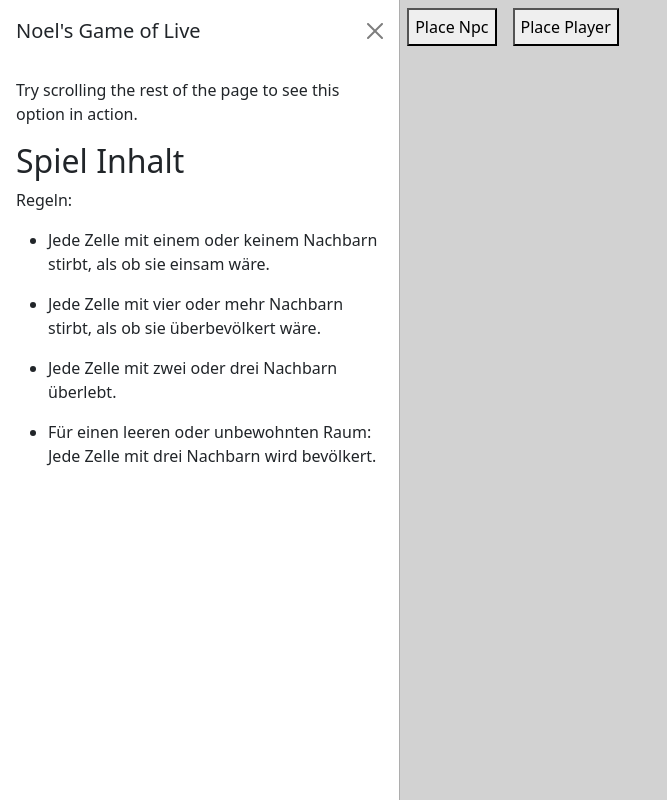
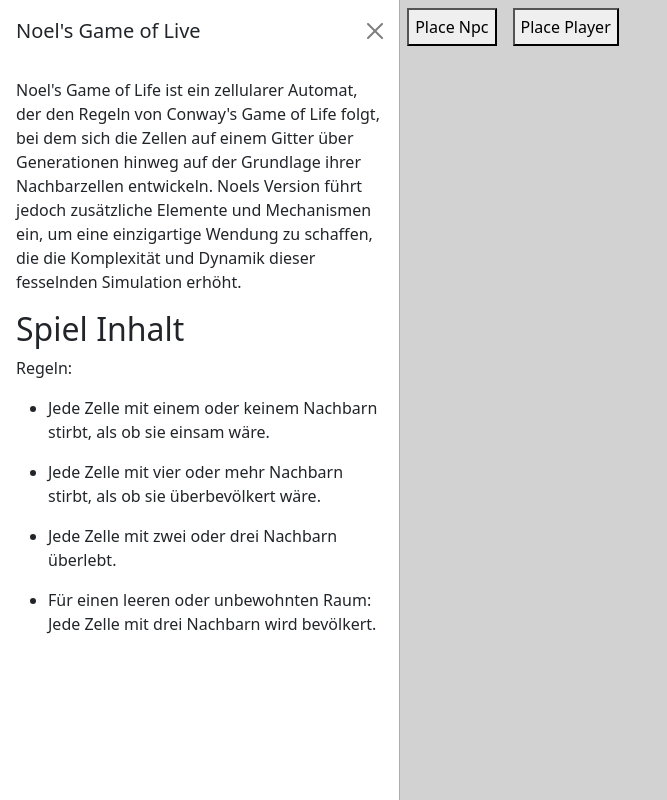
Before and after one commit to GameOfLifeX/gameoflife-web, a Vue app: page / in a window 1280 px wide. Both pictures are taken after a click on the button 29 px from the left and 27 px from the top of the page. Shown: the whole page, without its empty margins (0-667 px from the left). Built offline with nearby package versions, Linux system fonts and the light colour scheme.

Commit message:
Added Sidebar content

```diff
--- a/src/App.vue
+++ b/src/App.vue
@@ -39,7 +39,8 @@ impl.setCell(0, 1, PixelType.Npc);
       ></button>
     </div>
     <div class="offcanvas-body">
-      <p>Try scrolling the rest of the page to see this option in action.</p>
+      <p>Noel's Game of Life ist ein zellularer Automat, der den Regeln von Conway's Game of Life folgt, bei dem sich die Zellen auf einem Gitter über Generationen hinweg auf der Grundlage ihrer Nachbarzellen entwickeln.
+         Noels Version führt jedoch zusätzliche Elemente und Mechanismen ein, um eine einzigartige Wendung zu schaffen, die die Komplexität und Dynamik dieser fesselnden Simulation erhöht.</p>
       <h2 id="spiel-inhalt">Spiel Inhalt</h2>
       <p>Regeln:</p>
       <ul>
```
